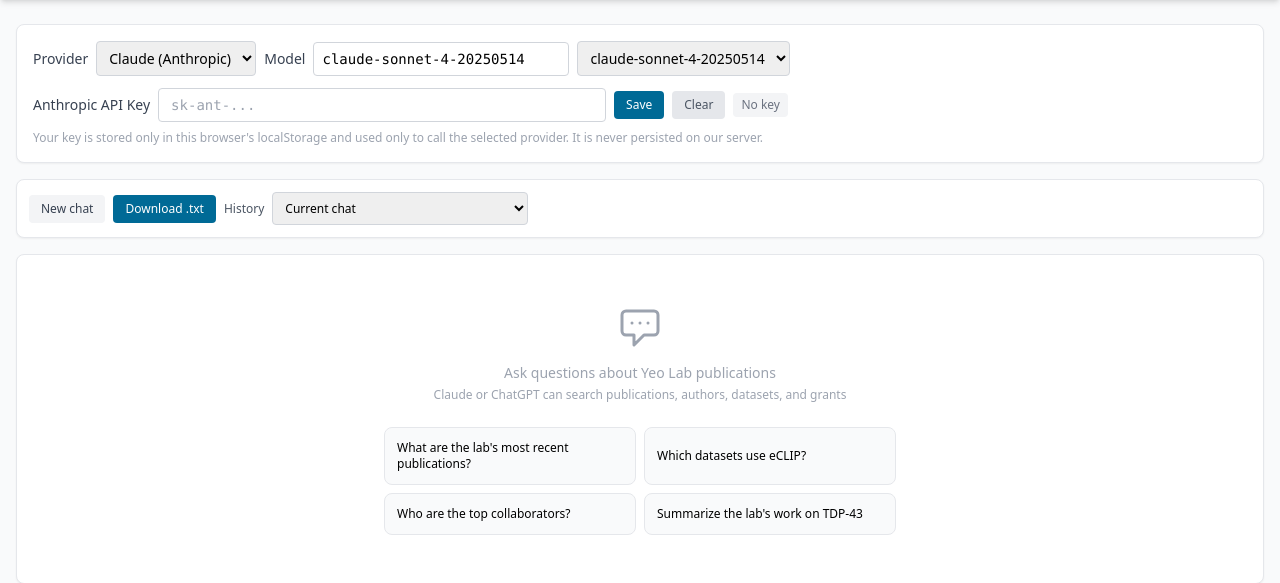
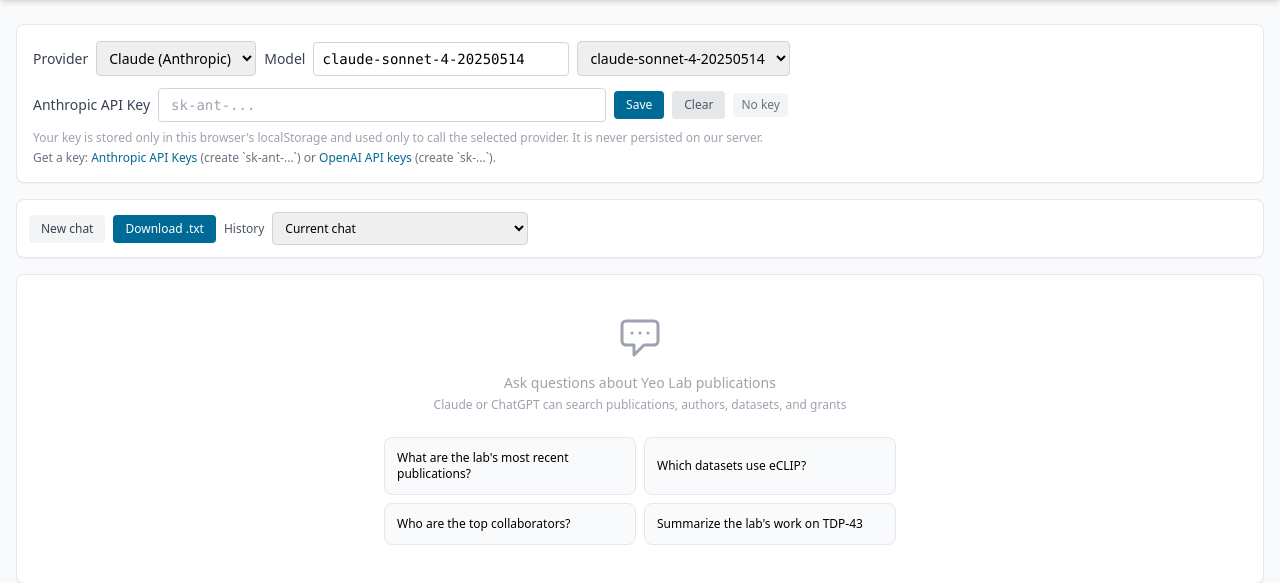
Before and after one commit to byee4/yeolab-kb, a Django app: page /chat/ in a window 1280 px wide. Shown: the part 52-635 px from the top of the page. Run offline with Django 5.2, Linux system fonts and the light colour scheme; the visitor is signed in with stand-in values (Sample User, id 1); some libraries are stand-ins or nearby versions.

Commit message:
Document required env vars and add chat API key guidance

```diff
--- a/yeolab_search/publications/templates/publications/chat.html
+++ b/yeolab_search/publications/templates/publications/chat.html
@@ -42,6 +42,13 @@
     <p class="text-xs text-gray-400 mt-2">
       Your key is stored only in this browser's localStorage and used only to call the selected provider.
       It is never persisted on our server.
+    </p>
+    <p class="text-xs text-gray-500 mt-1">
+      Get a key:
+      <a class="text-ucsd-sky hover:underline" href="https://console.anthropic.com/settings/keys" target="_blank" rel="noopener noreferrer">Anthropic API Keys</a>
+      (create `sk-ant-...`) or
+      <a class="text-ucsd-sky hover:underline" href="https://platform.openai.com/api-keys" target="_blank" rel="noopener noreferrer">OpenAI API keys</a>
+      (create `sk-...`).
     </p>
   </div>
 
```
Also changed, not shown: README.md.
